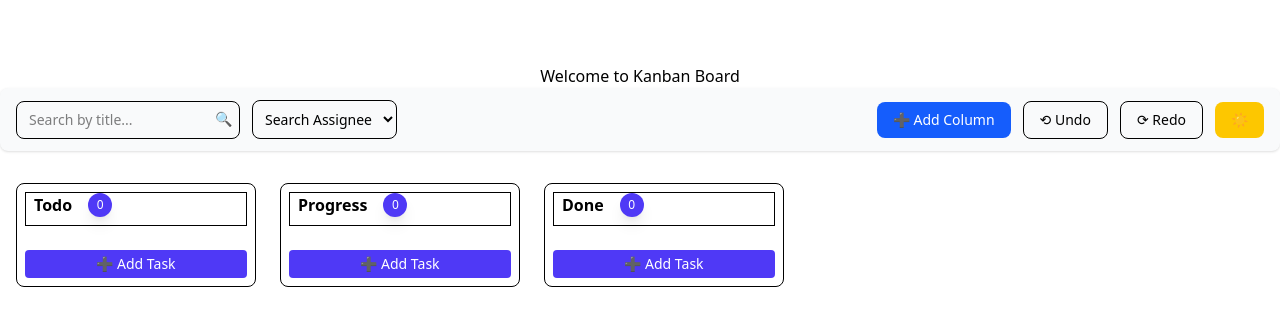
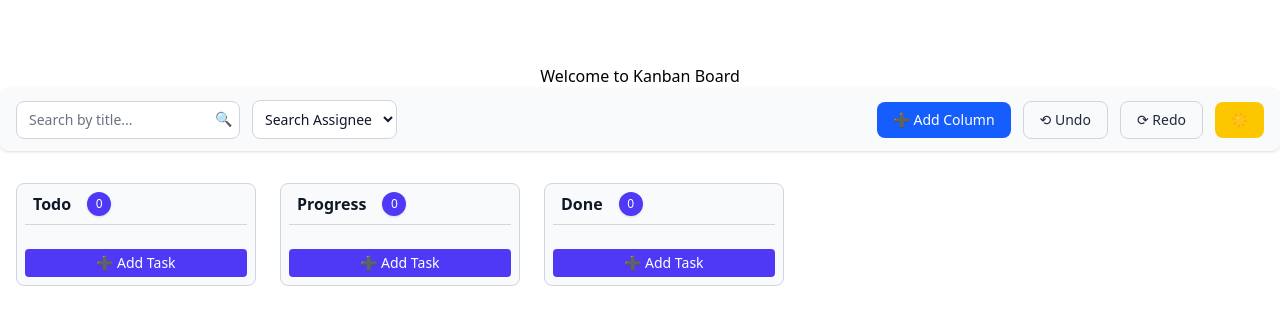
Before and after one commit to chhagan123/Kanban_vueJS, a Vue app: page / in a window 1280 px wide. Shown: the top 326 px of the page. Built offline with nearby package versions, Linux system fonts and the light colour scheme.

Commit message:
refacto: Taskboard component

```diff
--- a/src/TaskBoard/Column.vue
+++ b/src/TaskBoard/Column.vue
@@ -6,8 +6,9 @@ import draggable from "vuedraggable";
 const props = defineProps({
   showAddColunm: Boolean,
   tasks: Array,
-  searchTerm: String, // from parent (MainBoard)
-  searchAssine: String, // from parent (MainBoard)
+  searchTerm: String,
+  searchAssine: String,
+  theme: Boolean, // 🔹 receive theme from parent
 });
 
 const emit = defineEmits(["openAddTask", "editTask", "delete", "deleteColumn"]);
@@ -17,46 +18,40 @@ const columns = ref([]);
 function getFilteredTasks(colId) {
   return props.tasks.filter((task) => {
     const matchesColumn = task.columnId === colId;
-
     const matchesAssignee = !props.searchAssine
       ? true
-      : task.assignee?.toLowerCase() === props.searchAssine.toLowerCase();
+      : task.Assignees.toLowerCase().includes(props.searchAssine.toLowerCase());
 
     const matchesSearch = !props.searchTerm
       ? true
       : task.title.toLowerCase().includes(props.searchTerm.toLowerCase());
 
-    return matchesColumn && matchesAssignee && matchesSearch;
+    return matchesColumn && matchesSearch && matchesAssignee;
   });
 }
 
 // 🔹 Handle drag end
 function onDragEnd(evt) {
   const { item, to } = evt;
-
-  // Find new column id (using data attribute)
   const newColId = to.closest("[data-col-id]")?.dataset.colId;
 
   if (newColId) {
-    // Find dragged task by data-task-id
     const taskId = item.getAttribute("data-task-id");
     const task = props.tasks.find((t) => t.id.toString() === taskId);
 
     if (task) {
-      task.columnId = newColId; // update columnId after drop
+      task.columnId = newColId;
     }
   }
-
-  // Save tasks state if you want persistence
   localStorage.setItem("kanban-tasks", JSON.stringify(props.tasks));
 }
 
+// 🔹 Load columns
 onMounted(() => {
   const saved = localStorage.getItem("kanban-col");
   if (saved) {
     columns.value = JSON.parse(saved);
 
-    // ensure default columns always exist
     const defaults = [
       { id: "todo", name: "Todo" },
       { id: "progress", name: "Progress" },
@@ -85,7 +80,7 @@ watch(
   { deep: true }
 );
 
-// receive new column
+// 🔹 Add column
 function addColumn(newColumn) {
   columns.value.push(newColumn);
 }
@@ -93,7 +88,7 @@ defineExpose({ addColumn });
 
 const notDeletecol = ["Todo", "Progress", "Done"];
 
-// delete column
+// 🔹 Delete column
 function deletecolum(column) {
   if (confirm(`Are you sure you want to delete column "${column.name}"?`)) {
     columns.value = columns.value.filter((c) => c.id !== column.id);
@@ -106,13 +101,22 @@ function deletecolum(column) {
     <div
       v-for="col in columns"
       :key="col.id"
-      class="w-60 h-auto border rounded-lg p-2 flex flex-col flex-shrink-0"
       :data-col-id="col.id"
+      class="w-60 h-auto rounded-lg p-2 flex flex-col flex-shrink-0 border"
+      :class="
+        props.theme
+          ? 'bg-gray-50 border-gray-300 text-gray-900'
+          : 'bg-gray-800 border-gray-600 text-gray-100'
+      "
     >
-      <div class="flex border w-full mb-2 pb-2 justify-start gap-4 items-center">
+      <!-- Column Header -->
+      <div
+        class="flex w-full mb-2 pb-2 justify-start gap-4 items-center border-b"
+        :class="props.theme ? 'border-gray-300' : 'border-gray-600'"
+      >
         <h1 class="font-bold ml-2">{{ col.name }}</h1>
         <div
-          class="w-6 h-6 rounded-full shadow-lg flex items-center justify-center bg-indigo-600"
+          class="w-6 h-6 rounded-full flex items-center justify-center bg-indigo-600 shadow"
         >
           <span class="text-white font-normal text-xs">
             {{ getFilteredTasks(col.id).length }}
@@ -128,7 +132,7 @@ function deletecolum(column) {
         </button>
       </div>
 
-      <!-- 🔹 Draggable Tasks -->
+      <!-- Tasks -->
       <draggable
         :list="getFilteredTasks(col.id)"
         :group="{ name: 'tasks', pull: true, put: true }"
@@ -140,12 +144,14 @@ function deletecolum(column) {
           <Task
             :task="element"
             :data-task-id="element.id"
+            :theme="props.theme"
             @openedit="emit('editTask', $event)"
             @deletetask="emit('delete', $event)"
           />
         </template>
       </draggable>
 
+      <!-- Add Task -->
       <button
         @click="emit('openAddTask', col.id)"
         class="mt-4 bg-indigo-600 text-white px-2 py-1 rounded text-sm hover:bg-indigo-700 w-auto"
--- a/src/components/MainBoard.vue
+++ b/src/components/MainBoard.vue
@@ -10,26 +10,61 @@ const ShowTask = ref(false);
 const activeColumn = ref(null); // 👈 track which column is adding task
 const showAddColunm = ref(false);
 const columnRef = ref(null);
-const searchTerm = ref("")
-const searchAssine = ref("")
+const searchTerm = ref("");
+const searchAssine = ref("");
 
+// undo ref
+
+const history = ref([])
+// const future = ref([])
+// const count = ref(0)
+
+// function handleundo(){
+//  const newval  =  tasks.value.pop()
+//  future.value.push(newval)
+//   count.value=0
+
+// }
+// console.log(future.value)
+// function handleRedo() {
+//   tasks.value.push(future.value[count.value])
+//   count.value++;
+
+// }
+
+
+
+
+//undo & redo
+
+// function updateTaskboard () {
+
+//   history.value =
+
+// }
+
+
+/// change theme by toggling
+const theme = ref(true);
+
+function changeTheme() {
+  theme.value = !theme.value;
+}
 
 // search by titile
 function handlesearch(query) {
   searchTerm.value = query.toLowerCase();
-  console.log(searchTerm.value)
+  // console.log(searchTerm.value);
 }
 
 // search by Assignee
 function AssigneSearch(query) {
-
-  searchAssine.value = query.toLowerCase()
-  console.log(searchAssine.value)
-
+  searchAssine.value = query.toLowerCase();
+  console.log(searchAssine.value);
 }
 
-const showEdit = ref(false)
-const selectedTask = ref(null)
+const showEdit = ref(false);
+const selectedTask = ref(null);
 
 function maintoggle() {
   ShowTask.value = !ShowTask.value;
@@ -43,7 +78,6 @@ const tasks = ref([]);
 function updateTasks(newTasks) {
   tasks.value = [...newTasks]; // reassign so reactivity triggers
 }
-
 
 // onmounted task
 
@@ -66,17 +100,17 @@ watch(
 
 // Catch emitted task
 
-
-function updatecol(colId)  {
+function updatecol(colId) {
   activeColumn.value = colId;
   ShowTask.value = true;
-          console.log(ShowTask.value)
+  // console.log(ShowTask.value);
 }
 
 function handleaddTask(newTask) {
+  // history.value.push(newTask)
   tasks.value.push(newTask);
-  ShowTask.value= false;
-  console.log(ShowTask.value)
+  ShowTask.value = false;
+  // console.log(ShowTask.value);
 }
 
 // handle Addcolum
@@ -87,48 +121,48 @@ function handleAddColumn(newCol) {
 
 // handle edit task
 
-
 function openeditTask(task) {
-  selectedTask.value=task;
-  showEdit.value=true
+  selectedTask.value = task;
+  showEdit.value = true;
 }
 
 // handleUpdate Task
 
 function handleUpdateTask(updateTask) {
-  const index = tasks.value.findIndex(t => t.id === updateTask.id)
-  if(index !== -1){
-    tasks.value[index] = {...updateTask}
+  const index = tasks.value.findIndex((t) => t.id === updateTask.id);
+  if (index !== -1) {
+    tasks.value[index] = { ...updateTask };
   }
   showEdit.value = false;
 }
 
-
-
 // handleDelete Task
 
 function deleteTask(task) {
-
   if (confirm(`Are you sure you want to delete "${task.title}"?`)) {
-    tasks.value = tasks.value.filter(t => t.id !== task.id)
+    tasks.value = tasks.value.filter((t) => t.id !== task.id);
   }
-
-
 }
-
-
 </script>
 
 <template>
-  <div class="flex flex-col justify-center items-center">
+  <div class="flex  flex-col justify-center items-center " >
     <h1 class="mt-[4rem]">Welcome to Kanban Board</h1>
-    <Toolbar @togglecol="togglecol" @search="handlesearch" @assignee="AssigneSearch"/>
+    <Toolbar
+
+      @togglecol="togglecol"
+      @search="handlesearch"
+      @assignee="AssigneSearch"
+      @theme = "changeTheme"
+      :theme="theme"
+    />
 
     <Column
       ref="columnRef"
       :tasks="tasks"
       :showAddColunm="showAddColunm"
       :searchTerm="searchTerm"
+      :theme="theme"
       :searchAssine="searchAssine"
       @openAddTask="updatecol"
       @updateTasks="updateTasks"
@@ -142,9 +176,11 @@ function deleteTask(task) {
       @addTask="handleaddTask"
       @close="maintoggle"
     />
-    <AddColum v-if="showAddColunm"
+    <AddColum
+      v-if="showAddColunm"
       @addColumn="handleAddColumn"
-      @close="togglecol"/>
+      @close="togglecol"
+    />
 
     <EditTask
       v-if="showEdit"
@@ -152,6 +188,5 @@ function deleteTask(task) {
       :task="selectedTask"
       @update-task="handleUpdateTask"
     />
-
   </div>
 </template>
--- a/src/components/Toolbar.vue
+++ b/src/components/Toolbar.vue
@@ -1,35 +1,54 @@
 <script setup>
-import { ref } from 'vue'
+import { ref } from "vue";
 
-const searchquery = ref("")
-const SearchQueryAssgnee = ref("")
+const searchquery = ref("");
+const SearchQueryAssgnee = ref("");
 
+const Assignees = ref(["chhagan", "Nandu", "Rishabh"]);
 
-const Assignees = ref(["chhagan", "Nandu", "Rishabh"])
+const emit = defineEmits([
+  "toggle",
+  "togglecol",
+  "search",
+  "assignee",
+  "theme",
+  "undo",
+   "redo"
+]);
 
-const emit = defineEmits(["toggle", "togglecol","search","assignee"])
+const props = defineProps({
+  theme: Boolean, // true = light, false = dark
+});
 
-// emit serchquery
-function handlesearch () {
-  console.log(searchquery.value)
-  emit("search",searchquery.value)
+// toggle dark to light mode
+function changeTheme() {
+  emit("theme");
 }
-function searchAssignee () {
-  console.log(SearchQueryAssgnee.value)
-  emit("assignee",SearchQueryAssgnee.value)
+
+// emit search query
+function handlesearch() {
+  emit("search", searchquery.value);
+}
+function searchAssignee() {
+  emit("assignee", SearchQueryAssgnee.value);
 }
 
 function TogglAddTaskemit() {
-  emit("toggle")
+  emit("toggle");
 }
 function togglecol() {
-  emit("togglecol")
+  emit("togglecol");
 }
 </script>
 
 <template>
   <div
-    class="flex flex-col sm:flex-row justify-between items-center bg-gray-50  shadow rounded-lg px-4 py-3 w-full gap-3 sm:gap-6"
+    class="flex flex-col sm:flex-row justify-between items-center shadow rounded-lg px-4 py-3 w-full gap-3 sm:gap-6 transition-colors duration-300"
+    :class="
+      props.theme
+        ? 'bg-gray-50 text-gray-900'   /* Light */
+        : 'bg-gray-800 text-gray-100'  /* Dark */
+    "
   >
     <!-- Left Side: Search + Dropdown -->
     <div class="flex flex-col sm:flex-row gap-3 w-full sm:w-auto items-center">
@@ -38,22 +57,35 @@ function togglecol() {
         <input
           v-model="searchquery"
           @input="handlesearch"
-          class="pl-3 pr-8 py-2 border rounded-lg text-sm w-full focus:outline-none focus:ring-2 focus:ring-blue-500"
+          class="pl-3 pr-8 py-2 rounded-lg text-sm w-full focus:outline-none focus:ring-2 focus:ring-blue-500 transition-colors duration-300"
+          :class="
+            props.theme
+              ? 'border border-gray-300 bg-white text-gray-900 placeholder-gray-500'
+              : 'border border-gray-600 bg-gray-700 text-gray-100 placeholder-gray-300'
+          "
           placeholder="Search by title..."
         />
-        <span class="absolute right-2 top-2 text-gray-500 text-sm">🔍</span>
+        <span
+          class="absolute right-2 top-2 text-sm"
+          :class="props.theme ? 'text-gray-500' : 'text-gray-300'"
+        >
+          🔍
+        </span>
       </div>
 
       <!-- Dropdown -->
       <select
         v-model="SearchQueryAssgnee"
-
-        @change=" searchAssignee"
-        class="border rounded-lg px-2 py-2 text-sm w-full sm:w-auto focus:outline-none focus:ring-2 focus:ring-blue-500"
+        @change="searchAssignee"
+        class="rounded-lg px-2 py-2 text-sm w-full sm:w-auto focus:outline-none focus:ring-2 focus:ring-blue-500 transition-colors duration-300"
+        :class="
+          props.theme
+            ? 'border border-gray-300 bg-white text-gray-900'
+            : 'border border-gray-600 bg-gray-700 text-gray-100'
+        "
       >
-
         <option disabled value="">Search Assignee</option>
-        <option  v-for="person in Assignees" :key="person" :value="person">
+        <option v-for="person in Assignees" :key="person" :value="person">
           {{ person }}
         </option>
       </select>
@@ -66,30 +98,53 @@ function togglecol() {
       <!-- Add Column -->
       <button
         @click="togglecol"
-        class="bg-blue-600 text-white px-4 py-2 rounded-lg text-sm font-medium hover:bg-blue-700 w-full sm:w-auto"
+        class="px-4 py-2 rounded-lg text-sm font-medium w-full sm:w-auto transition-colors duration-300"
+        :class="
+          props.theme
+            ? 'bg-blue-600 text-white hover:bg-blue-700'
+            : 'bg-blue-500 text-white hover:bg-blue-600'
+        "
       >
         ➕ Add Column
       </button>
 
       <!-- Undo -->
       <button
-        class="border px-4 py-2 rounded-lg text-sm font-medium hover:bg-gray-100 flex items-center gap-1 w-full sm:w-auto justify-center"
+        @click="emit('undo')"
+        class="px-4 py-2 rounded-lg text-sm font-medium flex items-center gap-1 w-full sm:w-auto justify-center transition-colors duration-300"
+        :class="
+          props.theme
+            ? 'border border-gray-300 hover:bg-gray-100 text-gray-800'
+            : 'border border-gray-600 hover:bg-gray-700 text-gray-100'
+        "
       >
         ⟲ Undo
       </button>
 
       <!-- Redo -->
       <button
-        class="border px-4 py-2 rounded-lg text-sm font-medium hover:bg-gray-100 flex items-center gap-1 w-full sm:w-auto justify-center"
+      @click="emit('redo')"
+        class="px-4 py-2 rounded-lg text-sm font-medium flex items-center gap-1 w-full sm:w-auto justify-center transition-colors duration-300"
+        :class="
+          props.theme
+            ? 'border border-gray-300 hover:bg-gray-100 text-gray-800'
+            : 'border border-gray-600 hover:bg-gray-700 text-gray-100'
+        "
       >
         ⟳ Redo
       </button>
 
       <!-- Mode -->
       <button
-        class="bg-yellow-400 text-black px-4 py-2 rounded-lg text-sm font-medium hover:bg-yellow-500 w-full sm:w-auto"
+        @click="changeTheme"
+        class="px-4 py-2 rounded-lg text-sm font-medium w-full sm:w-auto transition-colors duration-300"
+        :class="
+          props.theme
+            ? 'bg-yellow-400 text-black hover:bg-yellow-500'
+            : 'bg-gray-600 text-yellow-300 hover:bg-gray-500'
+        "
       >
-        ☀️
+        {{ props.theme ? '☀️' : '🌙' }}
       </button>
     </div>
   </div>
```
Also changed, not shown: src/App.vue (+4 -3 lines). Lines whose indentation alone changed are shown as unchanged.
